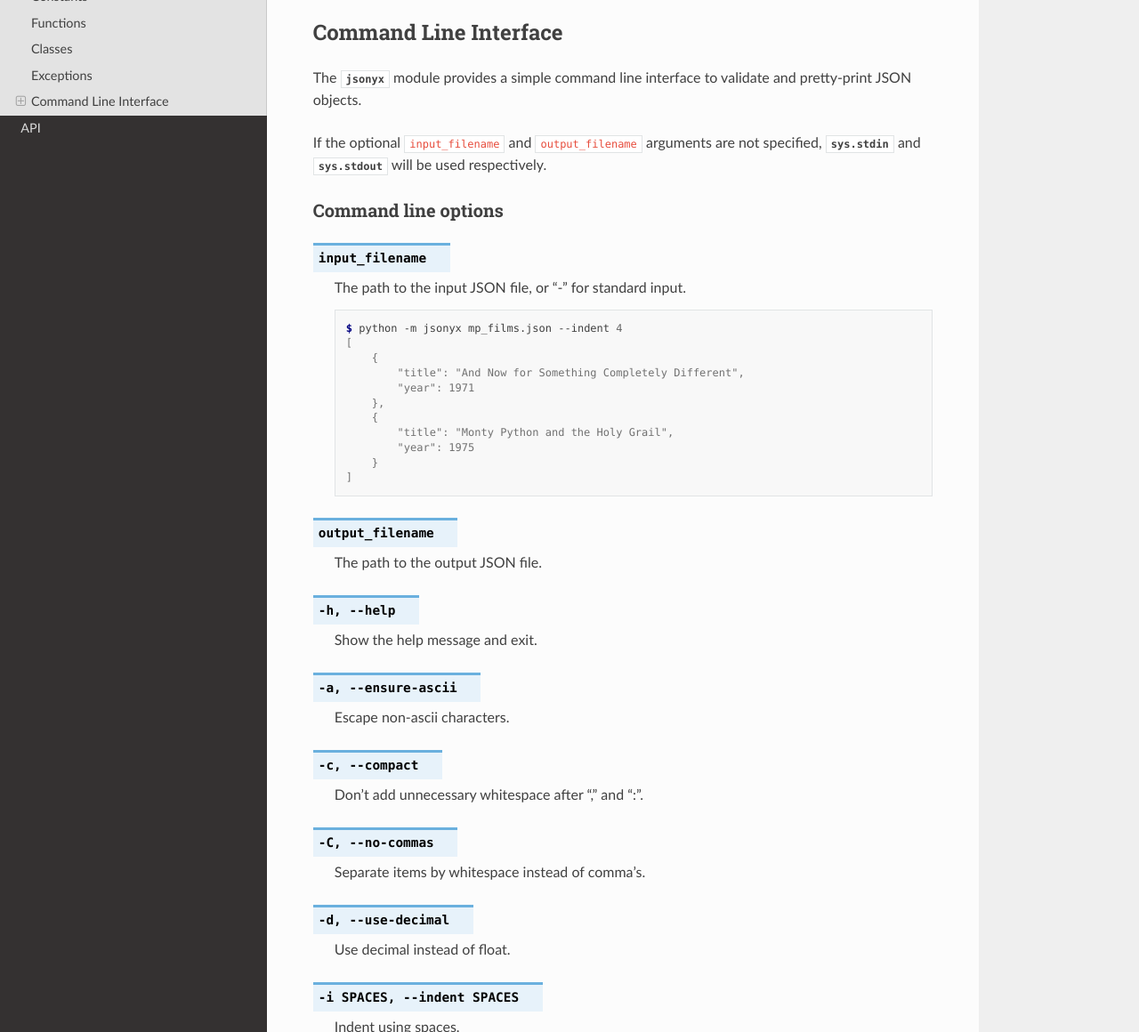
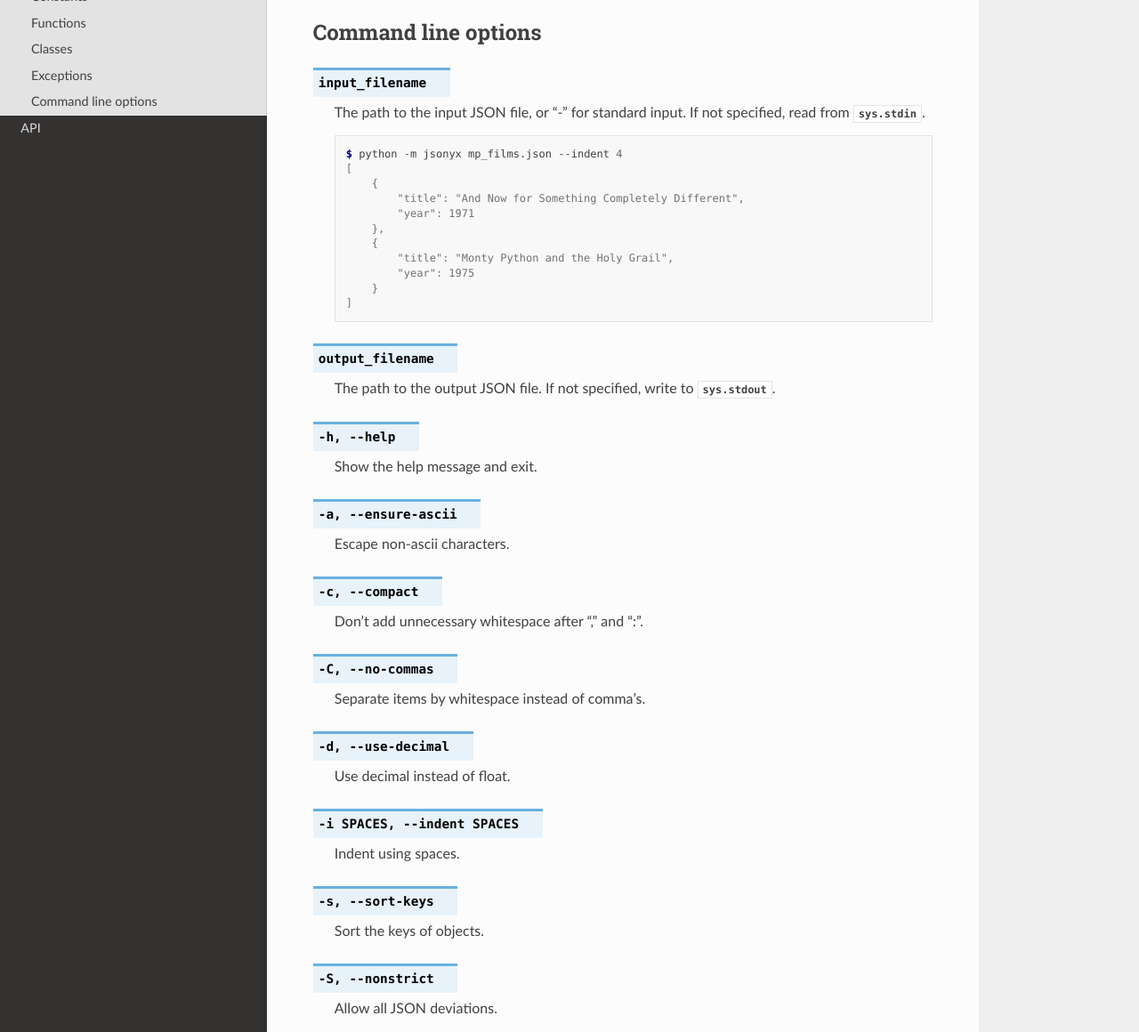
Before and after one commit to nineteendo/jsonyx, a Sphinx documentation site: the page built from docs/source/usage.rst, in a window 1280 px wide and 1400 px high, scrolled down 4680 px, cut to the strip 240-1400 px from the top of the window. Shown: the whole strip at 89% size. Built offline with Sphinx 7.4.7 and the Read the Docs theme 2.0.0, drawn with Linux system fonts in a browser that asks for light colours; some of the changed text lies outside the part shown.

Commit message:
Remove redundant information

```diff
--- a/docs/source/usage.rst
+++ b/docs/source/usage.rst
@@ -85,7 +85,7 @@ Using :mod:`jsonyx` from the shell to validate and pretty-print:
          ^
     jsonyx._decoder.JSONSyntaxError: Expecting string
 
-See :ref:`json-commandline` for detailed documentation.
+See :ref:`command_line_options` for more details.
 
 Constants
 ---------
@@ -210,26 +210,17 @@ Exceptions
 
 .. autoexception:: jsonyx.JSONSyntaxError
 
-.. _json-commandline:
-.. program:: jsonyx
-
-Command Line Interface
-----------------------
-
-The :mod:`jsonyx` module provides a simple command line interface to
-validate and pretty-print JSON objects.
-
-If the optional ``input_filename`` and ``output_filename`` arguments are not
-specified, :data:`sys.stdin` and :data:`sys.stdout` will be used respectively.
+.. _command_line_options:
 
 Command line options
-^^^^^^^^^^^^^^^^^^^^
+--------------------
 
 .. option:: input_filename
 
-   The path to the input JSON file, or "-" for standard input.
+    The path to the input JSON file, or "-" for standard input. If not
+    specified, read from :data:`sys.stdin`.
 
-   .. code-block:: shell-session
+    .. code-block:: shell-session
 
         $ python -m jsonyx mp_films.json --indent 4
         [
@@ -245,7 +236,8 @@ Command line options
 
 .. option:: output_filename
 
-    The path to the output JSON file.
+    The path to the output JSON file. If not specified, write to
+    :data:`sys.stdout`.
 
 .. option:: -h, --help
 
```
